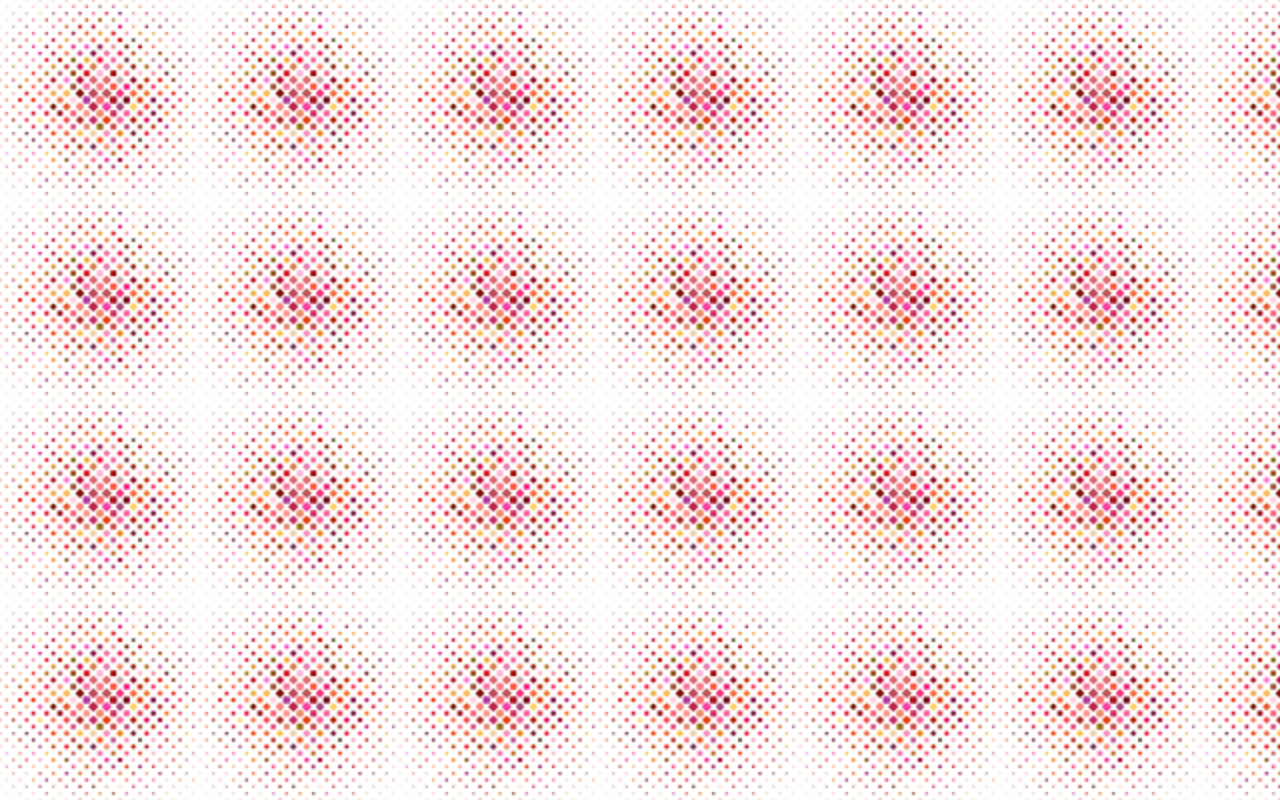
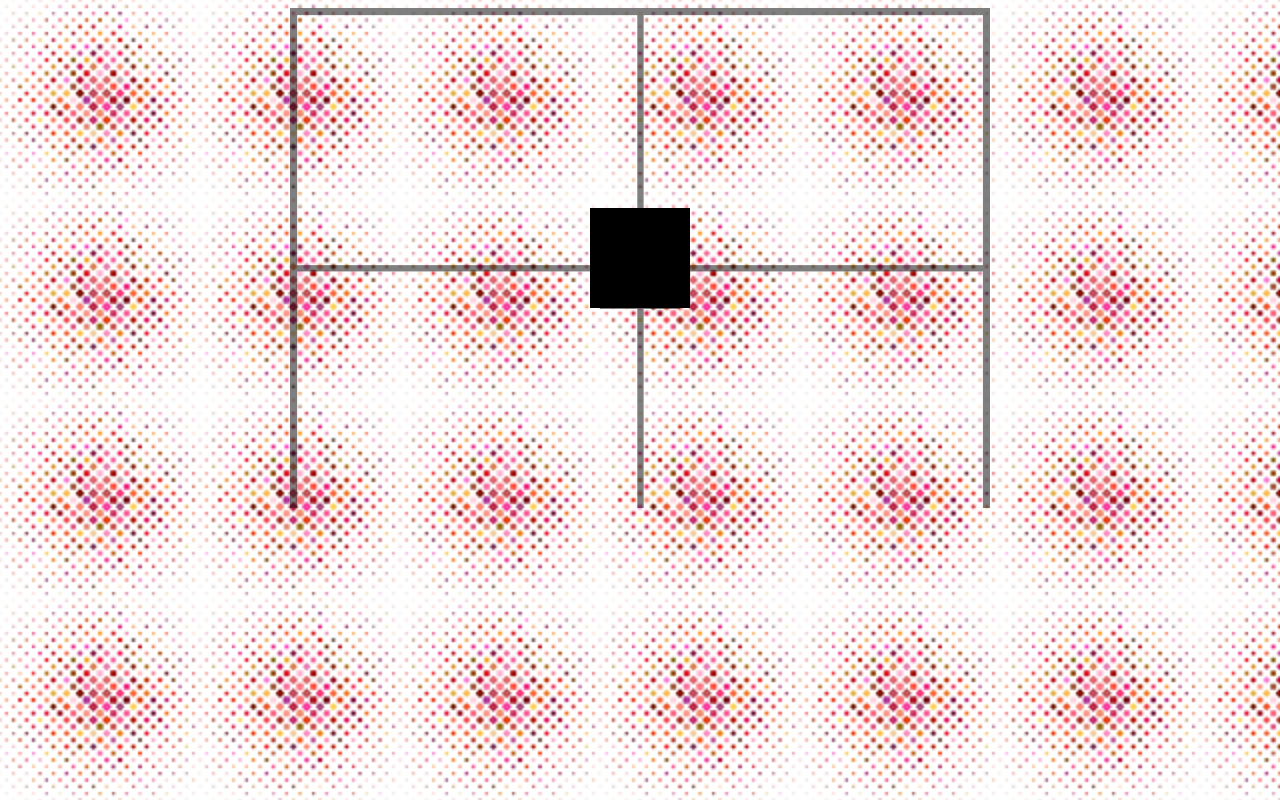
Before and after one commit to skrillkk/HTML---CSS, a plain HTML site: page exercios/ex019/index2.html in a window 1280 px wide. Drawn offline with Linux system fonts and the light colour scheme.

Commit message:
teste de alinhamento

```diff
--- a/exercios/ex019/index2.html
+++ b/exercios/ex019/index2.html
@@ -1,5 +1,5 @@
 <!DOCTYPE html>
-<html lang="en">
+<html lang="pt-br">
 <head>
     <meta charset="UTF-8">
     <meta name="viewport" content="width=device-width, initial-scale=1.0">
@@ -9,8 +9,25 @@ body{
     background-image: url(pattern002.png);
     background-size: 200px;
 }
+#container{
+    display: flex;
+    align-items: center; justify-content: center;
+    margin: auto;
+    height: 500px;
+    width: 700px;
+    background-image: url(target001.png);
+    background-size: cover;
+}
+#conteudo{
+    width: 100px;
+    height:100px;
+    background-color: rgb(0, 0, 0)
+}
     </style>
 </head>
 <body>
+    <section id="container">
+        <article id="conteudo"></article>
+    </section>
 </body>
 </html>
```
Also changed, not shown: tags.txt.
